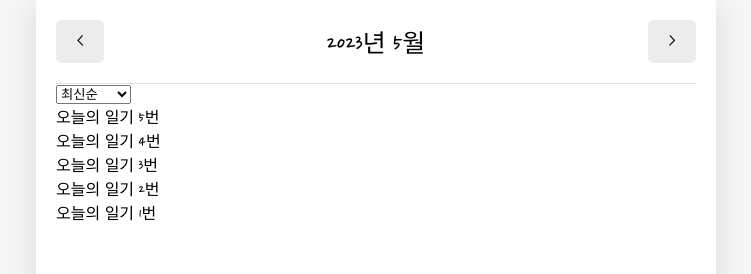
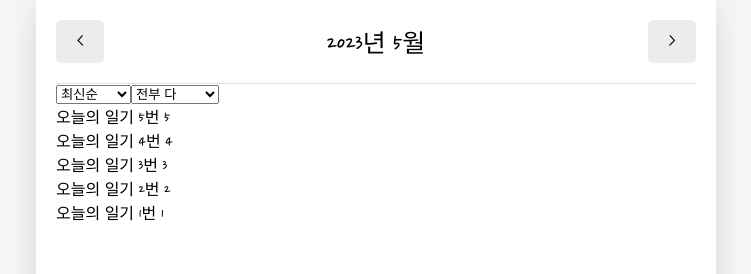
Before and after one commit to sujinjwa/emotion-diary, a React (Create React App) app: page / in a window 1280 px wide. Shown: the top 274 px of the page, without its empty margins (264-1015 px from the left). Built offline with nearby package versions, Linux system fonts and the light colour scheme; a web font is replaced by a local one.

Commit message:
feat: 감정 필터 구현

```diff
--- a/src/components/DiaryList.js
+++ b/src/components/DiaryList.js
@@ -17,10 +17,37 @@ const ControlMenu = ({ value, onChange, optionList }) => {
   );
 };
 
+const filterOptionList = [
+  { name: '전부 다', value: 'all' },
+  { name: '좋은 감정만', value: 'good' },
+  { name: '나쁜 감정만', value: 'bad' },
+];
+
+const EmotionMenu = ({ value, onChange, filterOptionList }) => {
+  return (
+    <select value={value} onChange={(e) => onChange(e.target.value)}>
+      {filterOptionList.map((it, idx) => (
+        <option key={idx} value={it.value}>
+          {it.name}
+        </option>
+      ))}
+    </select>
+  );
+};
+
 const DiaryList = ({ diaryList }) => {
   const [sortType, setSortType] = useState('latest');
+  const [emoType, setEmoType] = useState('all');
 
   const getProccessedDiaryList = () => {
+    const filterCallBack = (it) => {
+      if (emoType === 'good') {
+        return parseInt(it.emotion) <= 3;
+      } else {
+        return parseInt(it.emotion) > 3;
+      }
+    };
+
     const compare = (a, b) => {
       if (sortType === 'latest') {
         return parseInt(b.date) - parseInt(a.date);
@@ -30,7 +57,12 @@ const DiaryList = ({ diaryList }) => {
     };
 
     const copyList = JSON.parse(JSON.stringify(diaryList));
-    const sortedList = copyList.sort(compare);
+    const filteredList =
+      emoType === 'all'
+        ? copyList
+        : copyList.filter((it) => filterCallBack(it));
+
+    const sortedList = filteredList.sort(compare);
     return sortedList;
   };
 
@@ -41,8 +73,15 @@ const DiaryList = ({ diaryList }) => {
         onChange={setSortType}
         optionList={optionList}
       />
+      <EmotionMenu
+        value={emoType}
+        onChange={setEmoType}
+        filterOptionList={filterOptionList}
+      />
       {getProccessedDiaryList().map((it) => (
-        <div key={it.id}>{it.content}</div>
+        <div key={it.id}>
+          {it.content} {it.emotion}
+        </div>
       ))}
     </div>
   );
```
